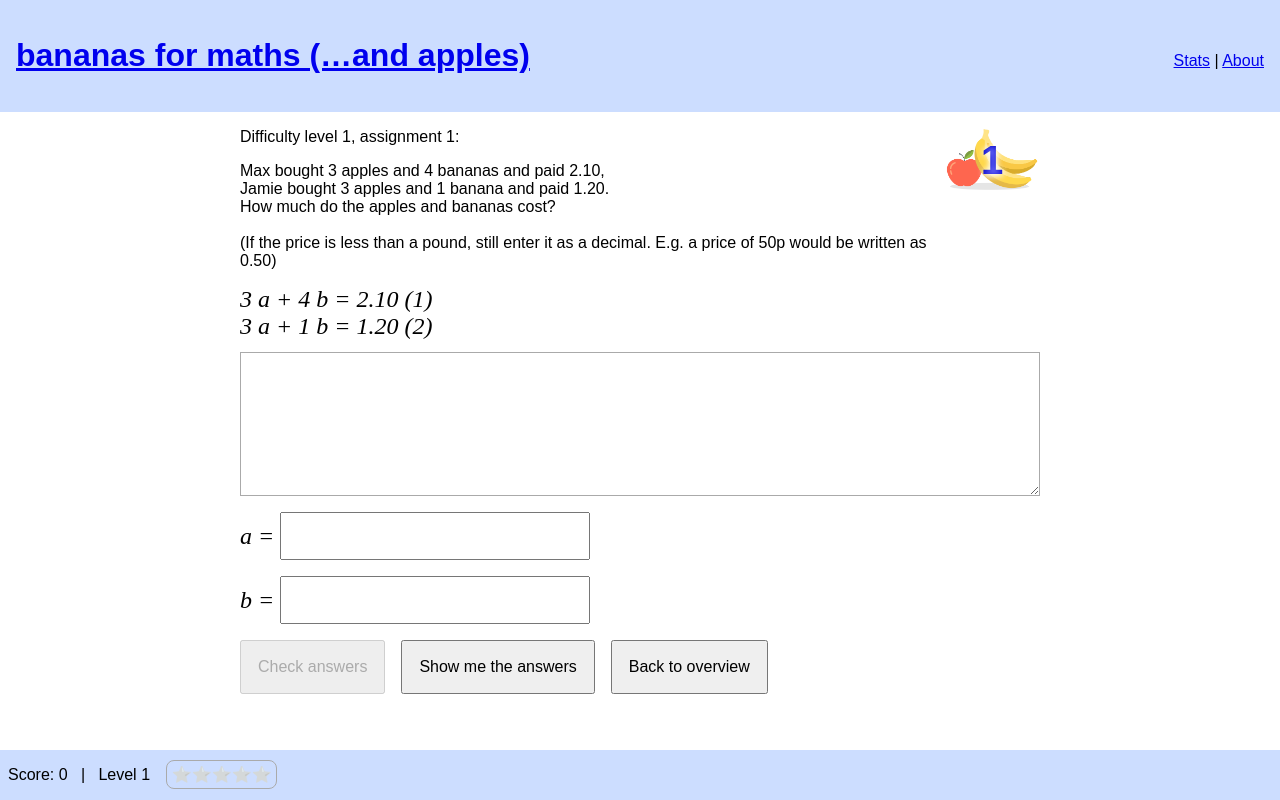
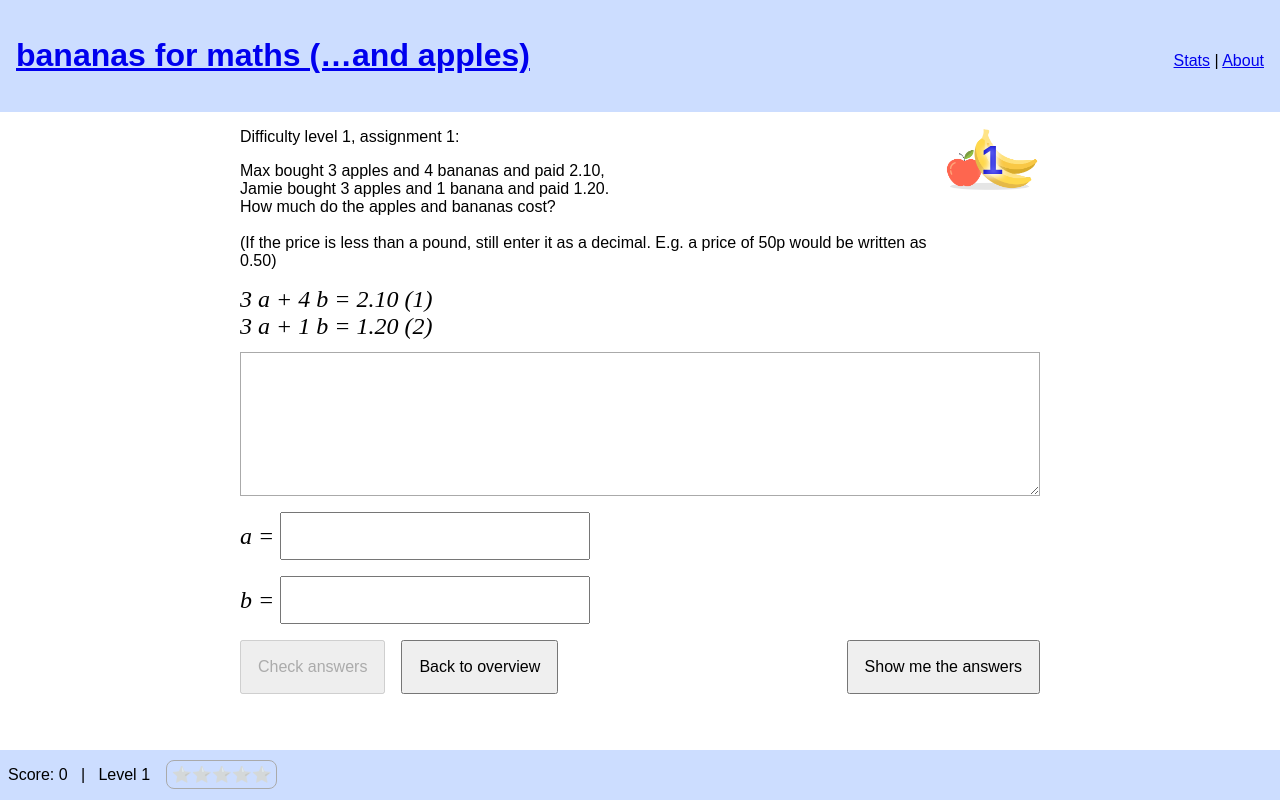
Before and after one commit to jacekkopecky/equations, a React (Vite) app: page /eq in a window 1280 px wide. Built offline with nearby package versions, Linux system fonts and the light colour scheme.

Commit message:
move "show me the answers" to the right, away from "check answers"
due to usability problem reported by Maya where show me the answers was
clicked by mistake

```diff
--- a/src/js/components/SolveAssignment.css
+++ b/src/js/components/SolveAssignment.css
@@ -50,9 +50,21 @@
   padding: 1em;
 }
 
+#solve-assignment .buttons {
+  display: flex;
+}
+
 #solve-assignment .buttons > * {
   margin-right: 1em;
   margin-bottom: 1em;
+}
+
+#solve-assignment .buttons > #show-answers {
+  margin-left: auto;
+}
+
+#solve-assignment .buttons > :last-child {
+  margin-right: 0;
 }
 
 #solve-assignment .equations-text {
--- a/src/js/components/SolveAssignment.js
+++ b/src/js/components/SolveAssignment.js
@@ -132,14 +132,6 @@ export default function SolveAssignment(props) {
             Check answers
           </button>
 
-          <button
-            type="button"
-            onClick={showAnswers}
-            disabled={transitioning || finished}
-          >
-            Show me the answers
-          </button>
-
           { props.back && (
             <Link to={props.back} onClick={clearState}>
               <button tabIndex={-1} type="button">Back to overview</button>
@@ -155,6 +147,15 @@ export default function SolveAssignment(props) {
               Next assignment
             </button>
           ) }
+
+          <button
+            id="show-answers"
+            type="button"
+            onClick={showAnswers}
+            disabled={transitioning || finished}
+          >
+            Show me the answers
+          </button>
         </div>
       </main>
       <footer>
```
